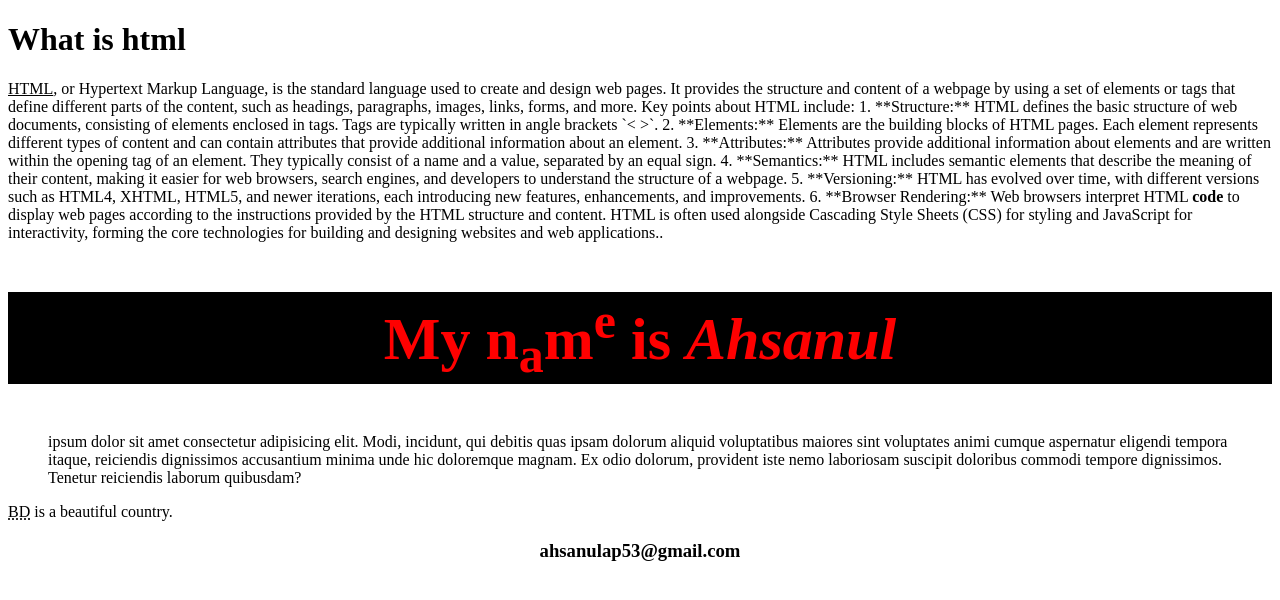
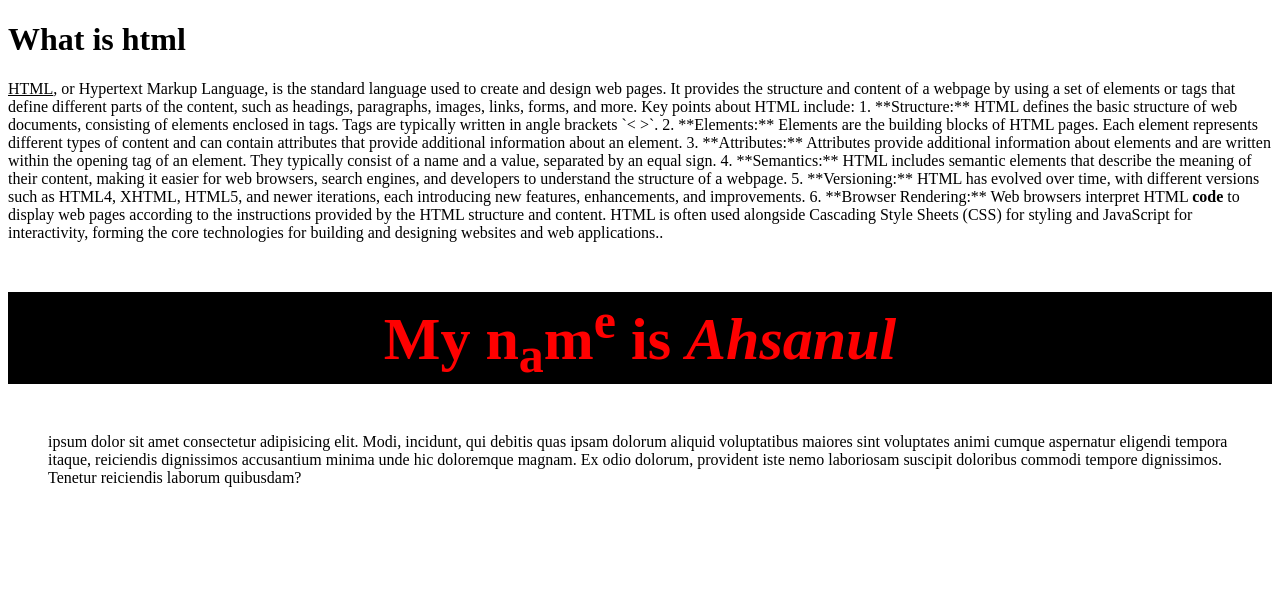
Before and after one commit to ahsanulhaque14/first_html, a plain HTML site: page index2.html in a window 1280 px wide. Drawn offline with Linux system fonts and the light colour scheme.

Commit message:
heading-remove

```diff
--- a/index2.html
+++ b/index2.html
@@ -26,10 +26,5 @@
         HTML is often used alongside Cascading Style Sheets (CSS) for styling and JavaScript for interactivity, forming the core technologies for building and designing websites and web applications..</p>
     <h2 style="text-align:center;color:red;font-size: 60px;background-color: black;">My n<sub>a</sub>m<sup>e</sup> is <i>Ahsanul</i></h2>
     <p><blockquote> ipsum dolor sit amet consectetur adipisicing elit. Modi, incidunt, qui debitis quas ipsam dolorum aliquid voluptatibus maiores sint voluptates animi cumque aspernatur eligendi tempora itaque, reiciendis dignissimos accusantium minima unde hic doloremque magnam. Ex odio dolorum, provident iste nemo laboriosam suscipit doloribus commodi tempore dignissimos. Tenetur reiciendis laborum quibusdam?</blockquote></p>
-    <abbr title="Bangladesh">BD</abbr> is a beautiful country.
-
-
-    <br>
-    <h3 style="text-align: center;">ahsanulap53@gmail.com</h3>
 </body>
 </html>
```
